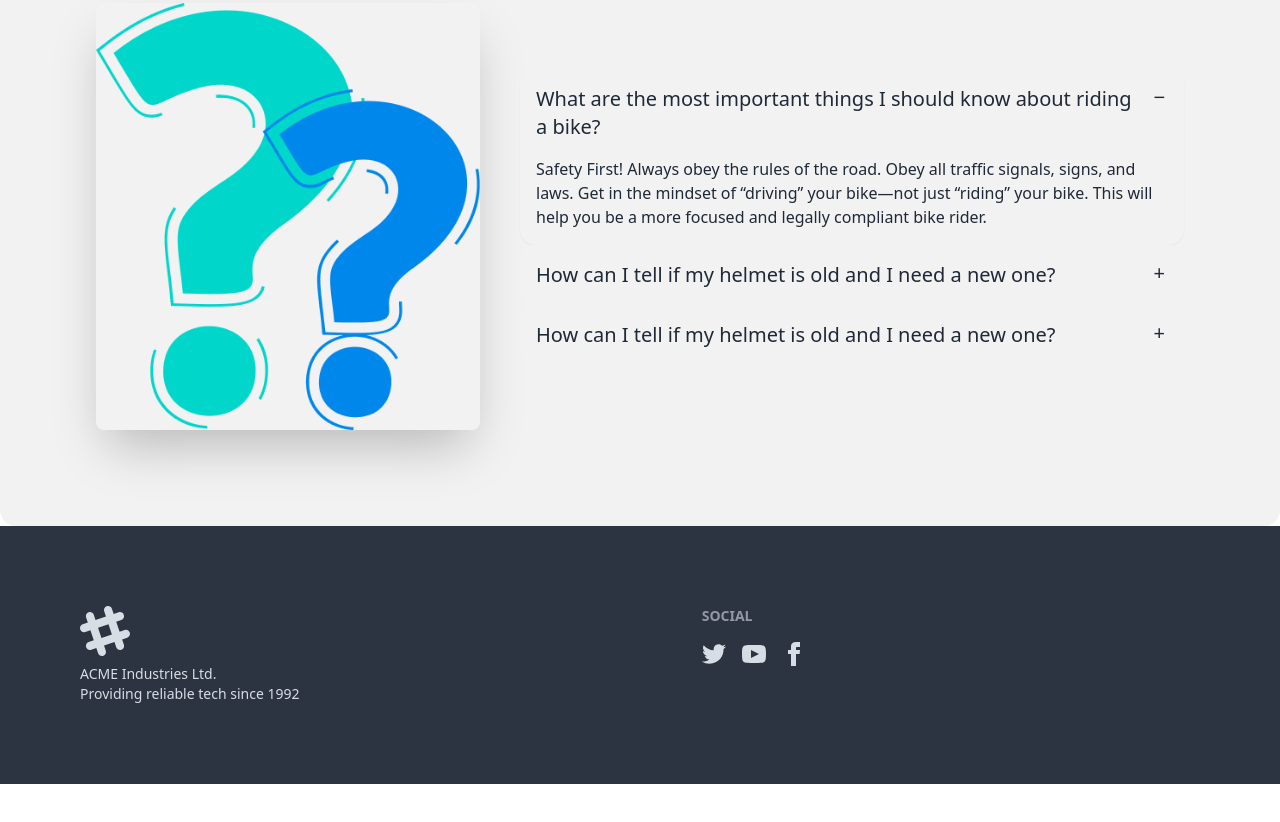
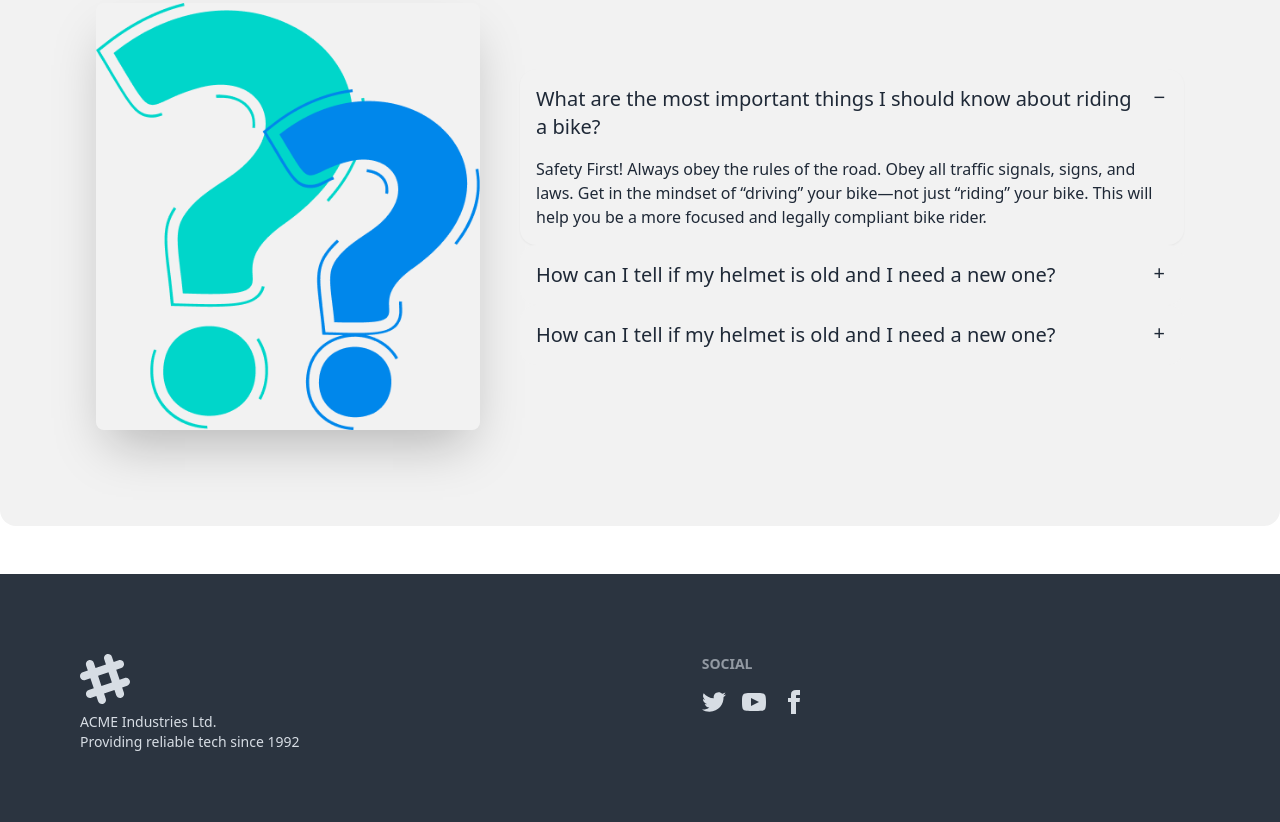
Before and after one commit to Najmul017/biker-zone-reset, a plain HTML site: page index.html in a window 1280 px wide. Shown: the part 2769-3591 px from the top of the page. Before the commit the page ends 3553 px from the top, so only its background shows below. Drawn offline with nearby package versions, Linux system fonts and the light colour scheme.

Commit message:
Footer Done

```diff
--- a/index.html
+++ b/index.html
@@ -349,7 +349,7 @@
          </section>
     </main>
        <!-- Footer -->
-       <footer class="footer bg-neutral text-neutral-content p-10">
+       <footer class="footer bg-neutral text-neutral-content p-10 mt-12">
         <div  class="md:container mx-auto footer bg-neutral text-neutral-content p-10">
           <aside>
             <svg
```
